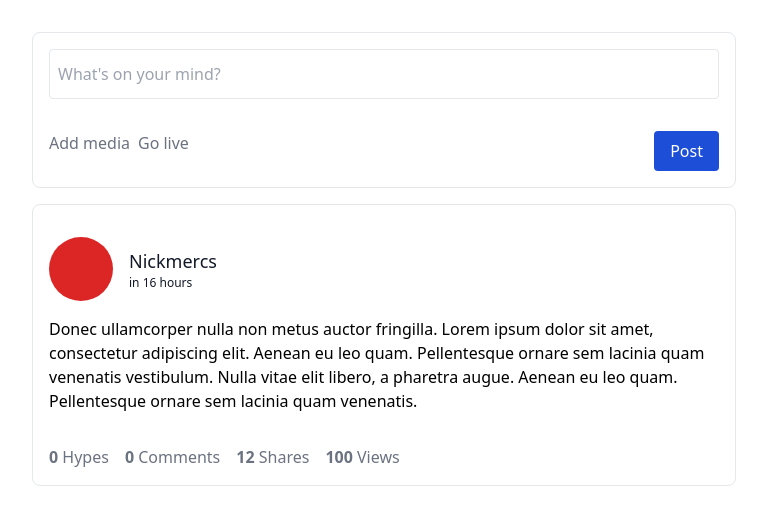
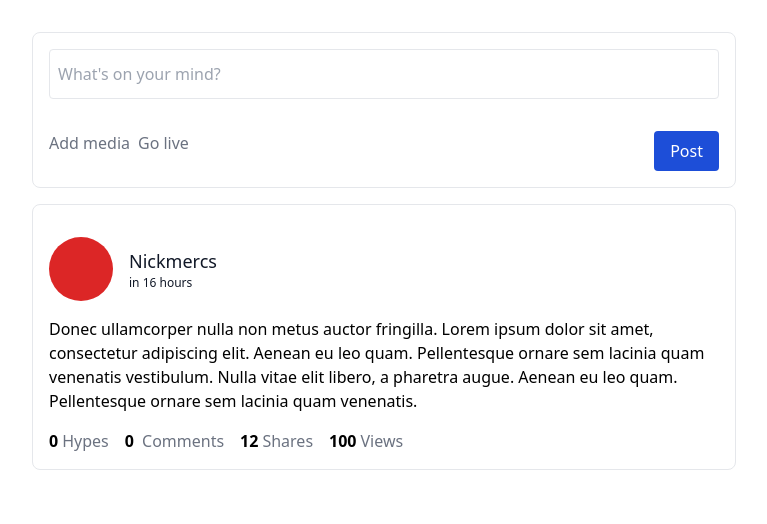
Before and after one commit to paul-schwendenman/newsfeed-app, a React (Create React App) app: page / in a window 1280 px wide. Shown: the top 524 px of the page, without its empty margins (256-1023 px from the left). Built offline with nearby package versions, Linux system fonts and the light colour scheme.

Commit message:
Refactor card to represent better UI

```diff
--- a/src/components/Card.tsx
+++ b/src/components/Card.tsx
@@ -2,14 +2,12 @@ import React, { ReactNode } from "react";
 
 interface CardProps {
   children: ReactNode;
-  footer?: ReactNode;
 }
 
-function Card({ children, footer }: CardProps) {
+function Card({ children }: CardProps) {
   return (
     <div className="border rounded-lg bg-white mb-4">
       <div className="p-4">{children}</div>
-      <div className="p-4 rounded-b-lg text-gray-500">{footer}</div>
     </div>
   );
 }
--- a/src/components/Post.tsx
+++ b/src/components/Post.tsx
@@ -12,26 +12,8 @@ interface PostProps {
 
 function Post({ post }: PostProps) {
   return (
-    <div className="post">
-      <Card
-        footer={
-          <div className="flex gap-4">
-            <div>
-              <span className="font-bold">{post.likes}</span> Hypes
-            </div>
-            <div>
-              <span className="font-bold">{post.comments?.length || 0}</span>{" "}
-              Comments
-            </div>
-            <div>
-              <span className="font-bold">{post.shareCount || 0}</span> Shares
-            </div>
-            <div>
-              <span className="font-bold">{post.viewCount || 0}</span> Views
-            </div>
-          </div>
-        }
-      >
+    <Card>
+      <div className="post flex flex-col">
         <div className="flex my-4 gap-4">
           <div className="">
             <div className="w-16 h-16 rounded-full flex justify-center items-center bg-red-600"></div>
@@ -46,8 +28,26 @@ function Post({ post }: PostProps) {
           </div>
         </div>
         <span className="post-body">{post.body}</span>
-      </Card>
-    </div>
+        <div className="flex gap-4 mt-4">
+          <div>
+            <span className="font-bold pr-1">{post.likes}</span>
+            <span className="text-gray-500">Hypes</span>
+          </div>
+          <div>
+            <span className="font-bold pr-1">{post.comments?.length || 0}</span>{" "}
+            <span className="text-gray-500">Comments</span>
+          </div>
+          <div>
+            <span className="font-bold pr-1">{post.shareCount || 0}</span>
+            <span className="text-gray-500">Shares</span>
+          </div>
+          <div>
+            <span className="font-bold pr-1">{post.viewCount || 0}</span>
+            <span className="text-gray-500">Views</span>
+          </div>
+        </div>
+      </div>
+    </Card>
   );
 }
 
--- a/src/components/PostForm.tsx
+++ b/src/components/PostForm.tsx
@@ -32,11 +32,18 @@ function PostForm({ addPost }: PostFormProps) {
   }
 
   return (
-    <form>
-      <Card
-        footer={
+    <Card>
+      <form className="flex flex-col gap-8">
+        <input
+          className="w-full leading-loose p-1 focus:outline-none border rounded p-2"
+          type="text"
+          placeholder="What's on your mind?"
+          value={body}
+          required={true}
+          onChange={handleChange}
+        />
         <div className="flex justify-between">
-            <div className="flex gap-2">
+          <div className="flex gap-2 text-gray-500">
             <span className="cursor-pointer">Add media</span>
             <span className="cursor-pointer">Go live</span>
           </div>
@@ -48,20 +55,8 @@ function PostForm({ addPost }: PostFormProps) {
             Post
           </button>
         </div>
-        }
-      >
-        <div className="flex gap-8">
-          <input
-            className="w-full leading-loose p-1 focus:outline-none border rounded p-2"
-            type="text"
-            placeholder="What's on your mind?"
-            value={body}
-            required={true}
-            onChange={handleChange}
-          />
-        </div>
+      </form>
     </Card>
-    </form>
   );
 }
 
```
Lines whose indentation alone changed are shown as unchanged.
